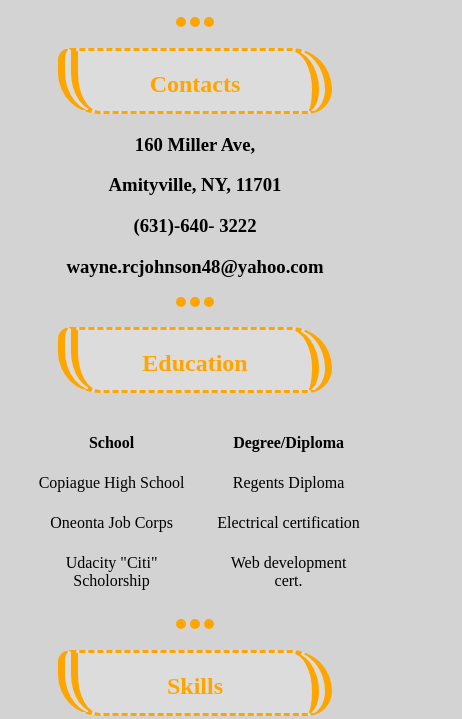
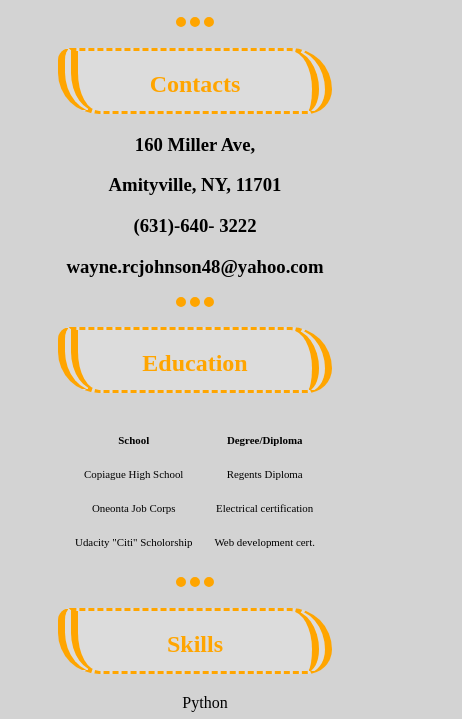
Before and after one commit to Jabali77/cv, a plain HTML site: page index.html in a window 390 px wide. Shown: the part 102-821 px from the top of the page, 462 px wide, since content can reach past the window. Drawn offline with Linux system fonts and the light colour scheme.

Commit message:
media query change

```diff
--- a/styles_first_site.css
+++ b/styles_first_site.css
@@ -44,14 +44,15 @@ h2 {
         margin-left: 50px;
         margin-right: 50px;
     }
+
+    table {
+        margin-left: auto;
+        margin-right: auto;
+        text-align: center;
+        font-size: 2.8vw;
+    }
 }
 
-@media (orientation: landscape) {
-    h2 {
-        margin-left: 50px;
-        margin-right: 50px;
-    }
-}
 
 h3 {
     text-align: center;
```
